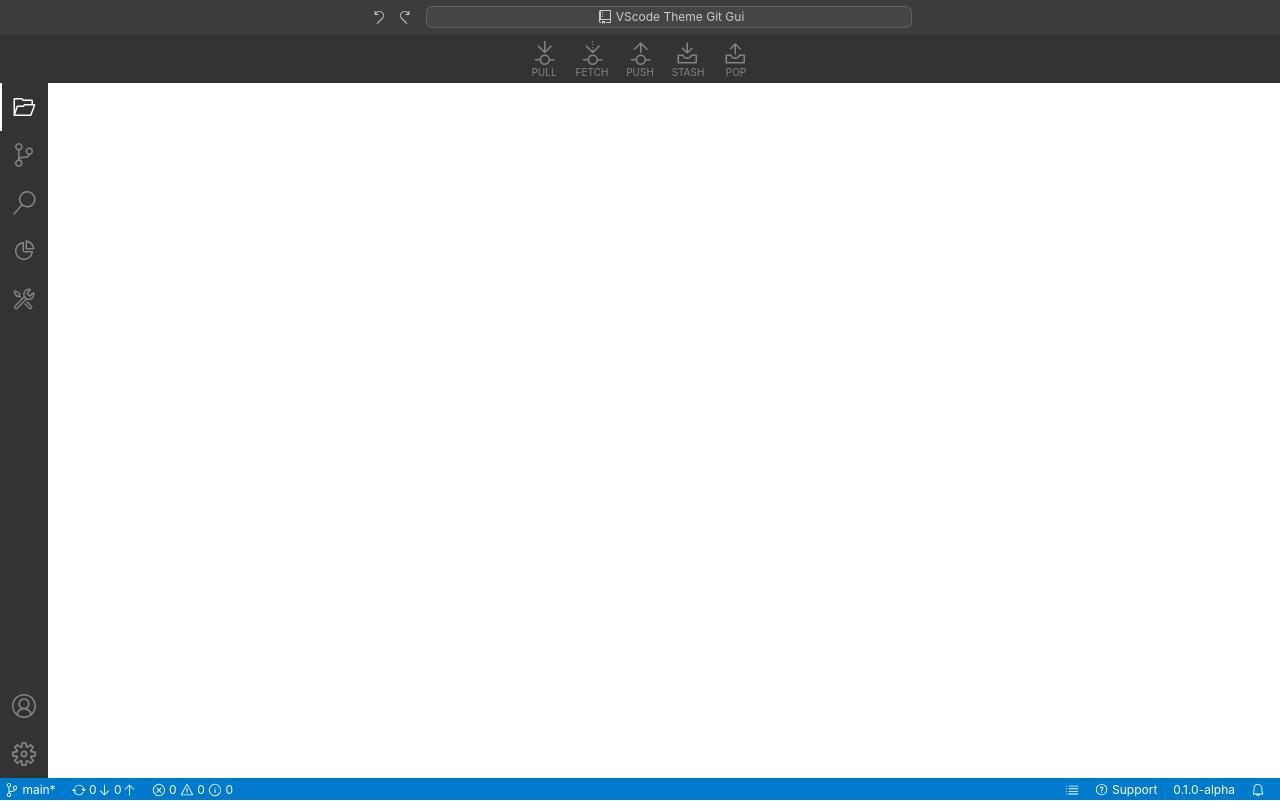
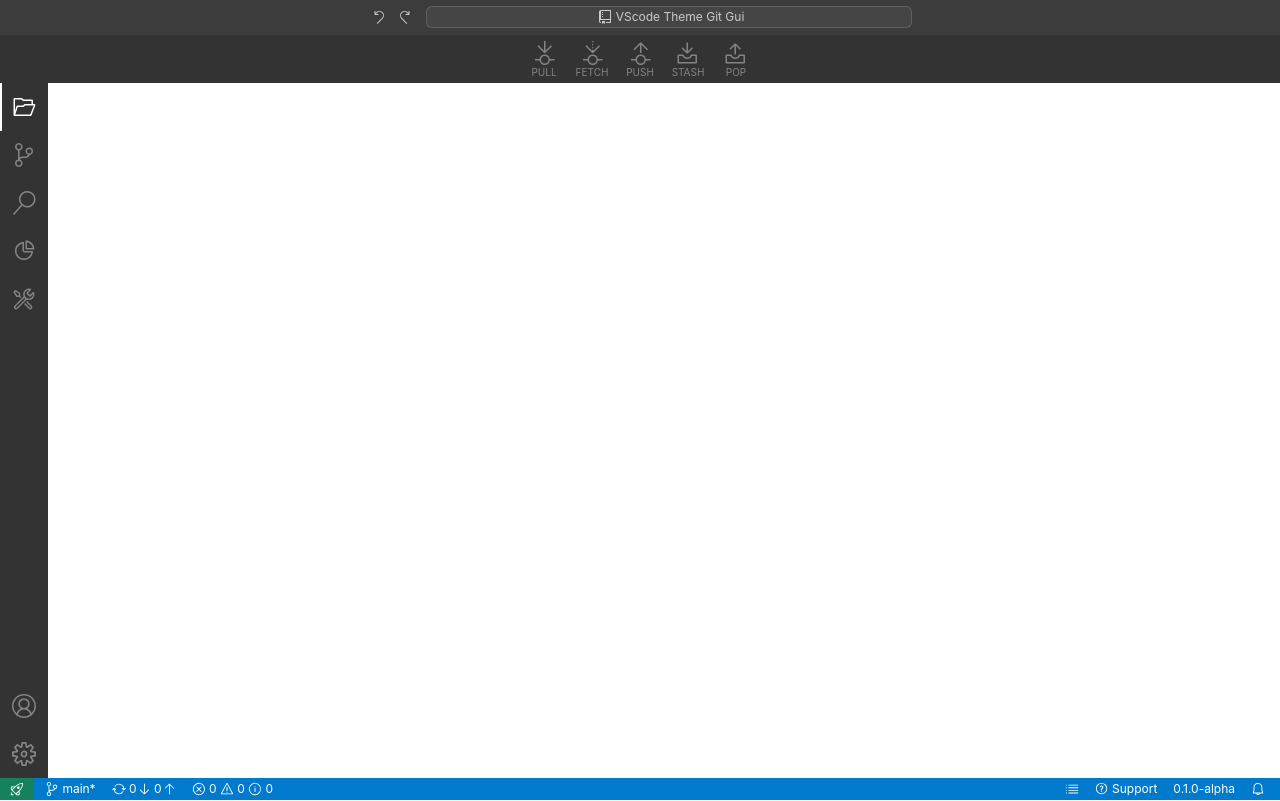
Before and after one commit to kbjdev/vstgg, a React (Vite) app: page / in a window 1280 px wide. Built offline with nearby package versions, Linux system fonts and the light colour scheme.

Commit message:
fix: StatusBar

```diff
--- a/src/renderer/components/vs/workbench/StatusBar/StatusBarItem.tsx
+++ b/src/renderer/components/vs/workbench/StatusBar/StatusBarItem.tsx
@@ -1,26 +1,58 @@
-import { FC, PropsWithChildren } from 'react';
+import { ButtonHTMLAttributes, FC, PropsWithChildren } from 'react';
 import styled from 'styled-components';
 
-const Container = styled.div`
+const Wrapper = styled.div<{ $isRemote: boolean }>`
+  height: 22px;
+  width: max-content;
+
+  background-color: ${({ theme, $isRemote }) =>
+    $isRemote
+      ? theme.colors['statusBarItem.remoteBackground']
+      : theme.colors['statusBar.background']};
+`;
+
+const Container = styled.button<{ $isRemote: boolean }>`
   display: flex;
   align-items: center;
-  height: 22px;
+  height: 100%;
   min-width: 24px;
-  padding: 0 5px;
+  padding: 0 ${({ $isRemote }) => ($isRemote ? '10px' : '5px')};
 
   font-size: 12px;
-  color: ${({ theme }) => theme.colors['statusBar.foreground']};
+  color: ${({ theme, $isRemote }) =>
+    $isRemote
+      ? theme.colors['statusBarItem.remoteForeground']
+      : theme.colors['statusBar.foreground']};
   white-space: pre;
   cursor: pointer;
 
   svg {
     width: 14px;
     height: 14px;
-    fill: ${({ theme }) => theme.colors['statusBar.foreground']};
+    fill: ${({ theme, $isRemote }) =>
+      $isRemote
+        ? theme.colors['statusBarItem.remoteForeground']
+        : theme.colors['statusBar.foreground']};
   }
 
   &:hover {
-    background-color: ${({ theme }) => theme.colors['statusBarItem.hoverBackground']};
+    color: ${({ theme, $isRemote }) =>
+      $isRemote
+        ? theme.colors['statusBarItem.remoteHoverForeground']
+        : theme.colors['statusBarItem.hoverForeground']};
+    background-color: ${({ theme, $isRemote }) =>
+      $isRemote
+        ? theme.colors['statusBarItem.remoteHoverBackground']
+        : theme.colors['statusBarItem.hoverBackground']};
+
+    svg {
+      fill: ${({ theme, $isRemote }) =>
+        $isRemote &&
+        theme.colors['statusBarItem.remoteHoverForeground'] !==
+          theme.colors['statusBarItem.hoverBackground']
+          ? theme.colors['statusBarItem.remoteHoverForeground']
+          : theme.colors['statusBar.foreground']};
+    }
   }
 
   &:active {
@@ -28,6 +60,21 @@
   }
 `;
 
-const StatusBarItem: FC<PropsWithChildren> = ({ children }) => <Container>{children}</Container>;
+interface IStatusBarItemProps extends ButtonHTMLAttributes<HTMLButtonElement> {
+  isRemote?: boolean;
+}
+
+const StatusBarItem: FC<PropsWithChildren<IStatusBarItemProps>> = ({
+  children,
+  isRemote = false,
+  type = 'button',
+  ...props
+}) => (
+  <Wrapper $isRemote={isRemote}>
+    <Container $isRemote={isRemote} type={type} {...props}>
+      {children}
+    </Container>
+  </Wrapper>
+);
 
 export default StatusBarItem;
--- a/src/renderer/components/vs/workbench/StatusBar/index.tsx
+++ b/src/renderer/components/vs/workbench/StatusBar/index.tsx
@@ -7,10 +7,11 @@
 import InfoIcon from '@resources/icons/info.svg?react';
 import ListUnordered from '@resources/icons/list-unordered.svg?react';
 import QuestionIcon from '@resources/icons/question.svg?react';
+import RocketIcon from '@resources/icons/rocket.svg?react';
 import SourceControlIcon from '@resources/icons/source-control.svg?react';
 import SyncIcon from '@resources/icons/sync.svg?react';
 import WarningIcon from '@resources/icons/warning.svg?react';
-
+import { Color } from '@src/renderer/libs/vs/theme/color';
 import StatusBarItem from './StatusBarItem';
 import Tooltip from '../../tooltip/Tooltip';
 
@@ -24,7 +25,10 @@
   height: 22px;
   padding-right: 10px;
   background-color: ${({ theme }) => theme.colors['statusBar.background']};
-  border-top: 1px solid ${({ theme }) => theme.colors['statusBar.border']};
+  border-top: ${({ theme }) =>
+    theme.colors['statusBar.border'] === Color.transparent.toString()
+      ? 'none'
+      : `1px solid ${theme.colors['statusBar.border']}`};
 `;
 
 const ItemWrapper = styled.div`
@@ -35,6 +39,9 @@
 const StatusBar: FC = () => (
   <Container>
     <ItemWrapper>
+      <StatusBarItem isRemote>
+        <RocketIcon />
+      </StatusBarItem>
       <Tooltip position="n-left" withArrow content="Current Branch: main">
         <StatusBarItem>
           <SourceControlIcon />
```
